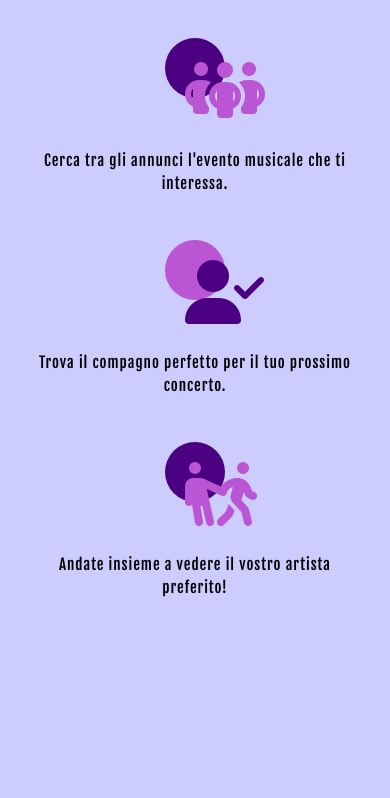
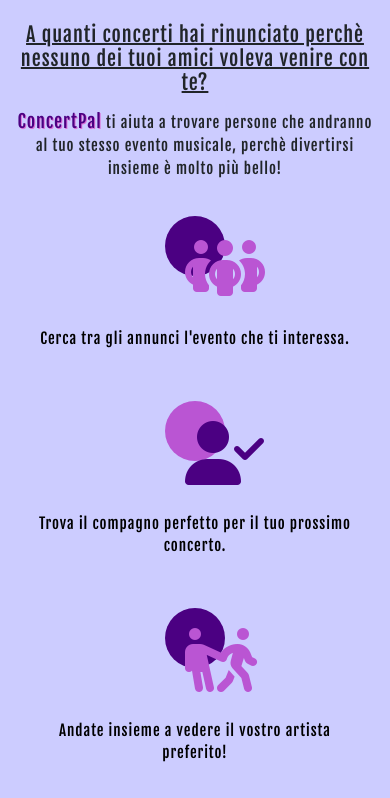
Before and after one commit to savioligiorgia/ConcertPal, a plain HTML site: page index.html in a window 390 px wide. Shown: the part 203-1001 px from the top of the page. Before the commit the page ends 847 px from the top, so only its background shows below. Drawn offline with nearby package versions, Linux system fonts and the light colour scheme.

Commit message:
Add files via upload

```diff
--- a/css/style.css
+++ b/css/style.css
@@ -70,11 +70,39 @@ i {
     height: 60px;
 }
 
+h4 {
+  text-align: center;
+  text-decoration: underline;
+}
+
+#sottotitolo {
+  text-align: center;
+  font-size: 18px;
+  padding-top: 5px;
+}
+
+.diverso {
+  font-size: 20px;
+  color: indigo;
+  text-shadow: 1px 1px orchid !important;
+}
+
 @media only screen and (max-width: 700px) {
-
   .card-text {
     font-size: 15px;
     padding: 30px 15px;
+  }
+
+  h4 {
+    font-size: 20px !important;
+  }
+
+  #sottotitolo {
+    font-size: 15px;
+  }
+
+  .diverso {
+    font-size: 18px;
   }
 }
 
--- a/index.html
+++ b/index.html
@@ -40,17 +40,19 @@
 		</header>
 		<main>
 			<div class="container">
+				<h4>A quanti concerti hai rinunciato perchè nessuno dei tuoi amici voleva venire con te?</h4>
+				<p id="sottotitolo"><span class="diverso">ConcertPal</span> ti aiuta a trovare persone che andranno al tuo stesso evento musicale, perchè divertirsi insieme è molto più bello!</p>
 				<div class="row align-items-center responsive">
     				<div class="col-md-4 col-xs-1" style="text-align: center;">
-      					<i class="fa-solid fa-people-group fa-4x" style= "color: mediumorchid; background-color: indigo; border-radius: 100%; padding: 20px; margin-top: 15px;"></i>
-				      	<p class="card-text">Cerca tra gli annunci l'evento musicale che ti interessa.</p>
+      					<i class="fa-solid fa-people-group fa-4x" style= "color: mediumorchid; background-color: indigo; border-radius: 100%; padding: 20px; margin-top: 20px;"></i>
+				      	<p class="card-text">Cerca tra gli annunci l'evento che ti interessa.</p>
     				</div>
     				<div class="col-md-4 col-xs-1" style="text-align: center;">
-      					<i class="fa-solid fa-user-check fa-4x" style="color: indigo; background-color: mediumorchid; border-radius: 100%; padding: 20px; margin-top: 15px;"></i>
+      					<i class="fa-solid fa-user-check fa-4x" style="color: indigo; background-color: mediumorchid; border-radius: 100%; padding: 20px; margin-top: 20px;"></i>
       					<p class="card-text">Trova il compagno perfetto per il tuo prossimo concerto.</p>
 				  	</div>
     				<div class="col-md-4 col-xs-1" style="text-align: center;">
-      					<i class="fa-solid fa-people-pulling fa-4x" style="color: mediumorchid; background-color: indigo; border-radius: 100%; padding: 20px; margin-top: 15px;"></i>
+      					<i class="fa-solid fa-people-pulling fa-4x" style="color: mediumorchid; background-color: indigo; border-radius: 100%; padding: 20px; margin-top: 20px;"></i>
 						<p class="card-text">Andate insieme a vedere il vostro artista preferito!</p>
     				</div>
     			</div>
```
